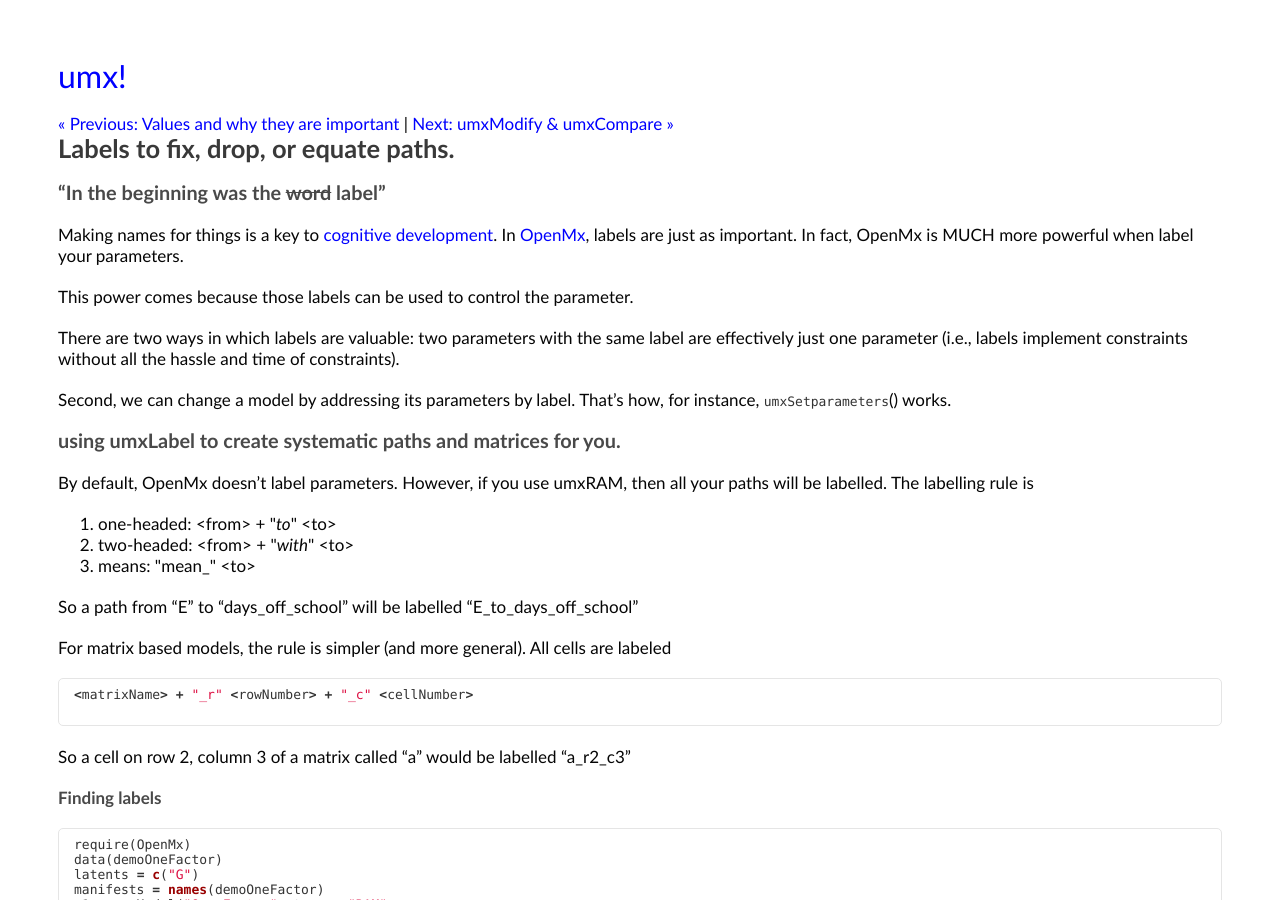
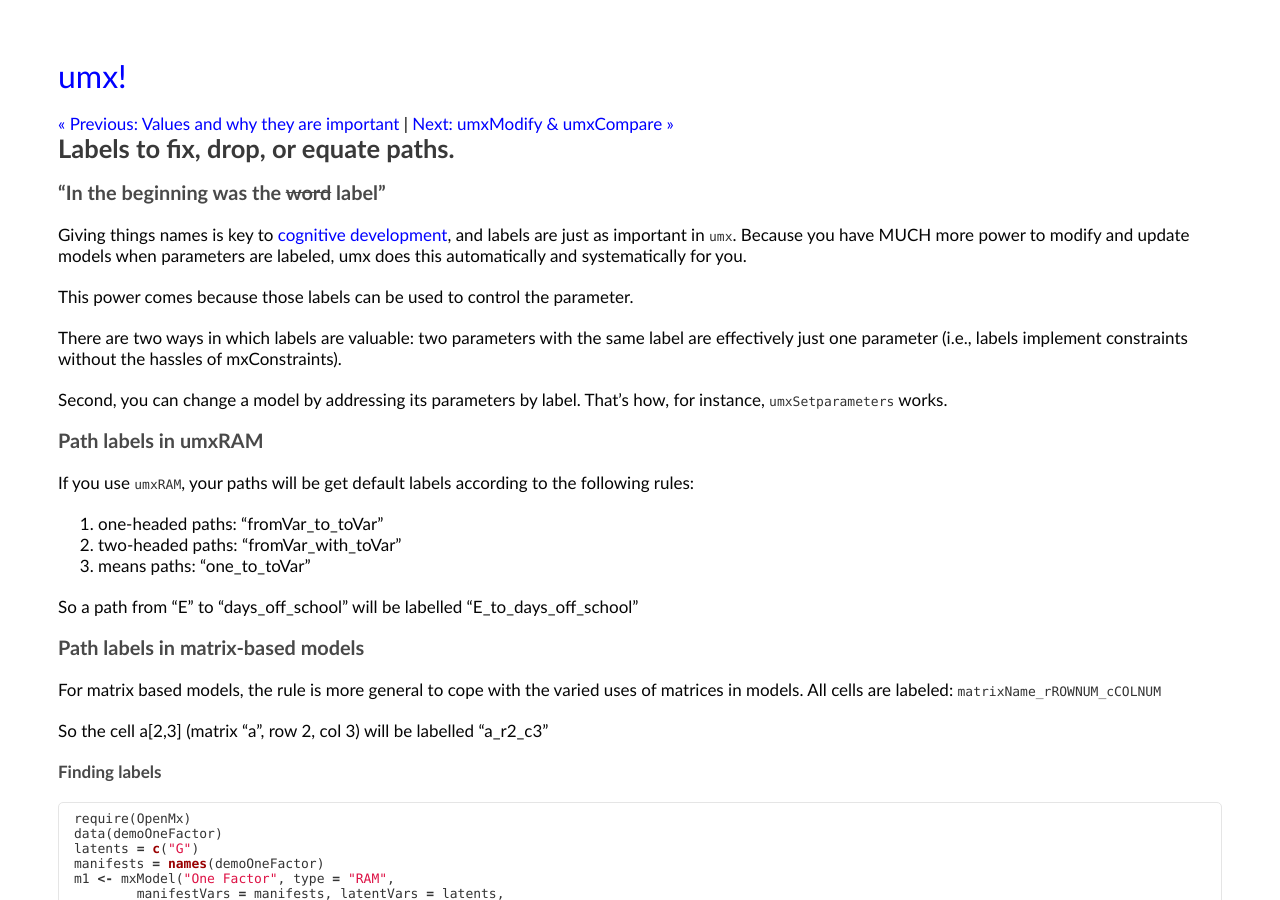
Before and after one commit to tbates/tbates.github.io, a Jekyll site: the page built from _posts/1995-10-03-detailed-Labels.markdown, in a window 1280 px wide and 900 px high. Built offline with Jekyll 4.4.1, drawn with Linux system fonts in a browser that asks for light colours.

Commit message:
no message

````diff
--- a/_posts/1995-10-03-detailed-Labels.markdown
+++ b/_posts/1995-10-03-detailed-Labels.markdown
@@ -11,33 +11,30 @@
 <!-- https://tbates.github.io/advanced/1995/10/03/detailed-Labels.html -->
 ### "In the beginning was the  <strike>word</strike> label"
 
-Making names for things is a key to [cognitive development](http://www.amazon.com/dp/0199838801). In [OpenMx](https://openmx.ssri.psu.edu), labels are just as important. In fact, OpenMx is MUCH more powerful when label your parameters.
+Giving things names is key to [cognitive development](http://www.amazon.com/dp/0199838801), and labels are just as important in `umx`. Because you have MUCH more power to modify and update models when parameters are labeled, umx does this automatically and systematically for you.
 
 This power comes because those labels can be used to control the parameter.
 
-There are two ways in which labels are valuable: two parameters with the same label are effectively just one parameter (i.e., labels implement constraints without all the hassle and time of constraints).
+There are two ways in which labels are valuable: two parameters with the same label are effectively just one parameter (i.e., labels implement constraints without the hassles of mxConstraints).
 
-Second, we can change a model by addressing its parameters by label. That's how, for instance, `umxSetparameters`() works.
+Second, you can change a model by addressing its parameters by label. That's how, for instance, `umxSetparameters` works.
 
 <a name="background"></a>
-###  using umxLabel to create systematic paths and matrices for you.
+###  Path labels in umxRAM
 
-By default, OpenMx doesn't label parameters. However, if you use umxRAM, then all your paths will be labelled. The labelling rule is
+If you use `umxRAM`, your paths will be get default labels according to the following rules:
 
-1. one-headed: &lt;from&gt; + &quot;_to_&quot; &lt;to&gt;
-2. two-headed: &lt;from&gt; + &quot;_with_&quot; &lt;to&gt;
-3. means: &quot;mean_&quot; &lt;to&gt;
+1. one-headed paths: "fromVar_to_toVar"
+2. two-headed paths: "fromVar_with_toVar"
+3. means paths: "one_to_toVar"
 
 So a path from "E" to "days_off_school" will be labelled "E_to_days_off_school"
 
-For matrix based models, the rule is simpler (and more general). All cells are labeled
+###  Path labels in matrix-based models
 
-```r
-<matrixName> + "_r" <rowNumber> + "_c" <cellNumber>
+For matrix based models, the rule is more general to cope with the varied uses of matrices in models. All cells are labeled: `matrixName_rROWNUM_cCOLNUM`
 
-```
-
-So a cell on row 2, column 3 of a matrix called "a" would be labelled "a_r2_c3"
+So the cell a[2,3] (matrix "a", row 2, col 3) will be labelled "a_r2_c3"
 
 <a name = "finding"></a>
 #### Finding labels
````
